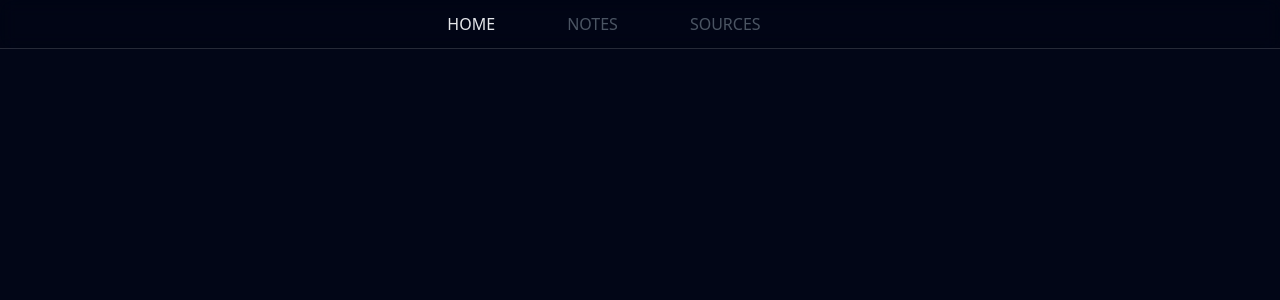
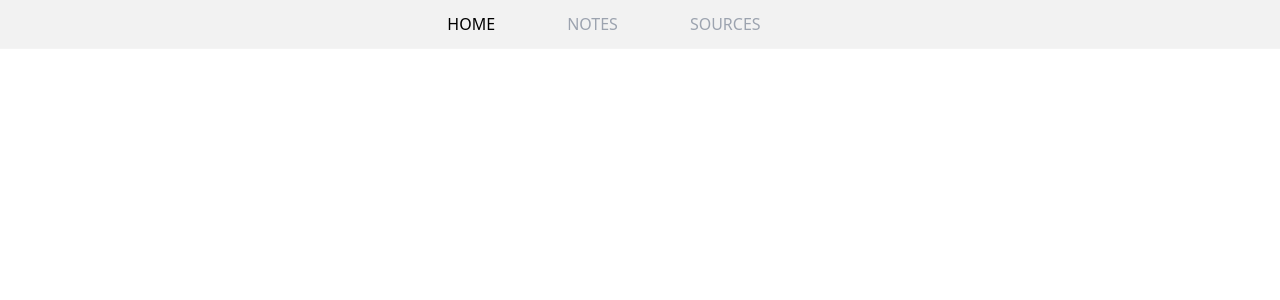
Before and after one commit to FU-design/Picture, a Vue app: page /home in a window 1280 px wide. Shown: the top 300 px of the page. Built offline with nearby package versions, Linux system fonts and the light colour scheme.

Commit message:
style: 修改主题背景色

```diff
--- a/src/layout/layout-header/index.vue
+++ b/src/layout/layout-header/index.vue
@@ -14,7 +14,7 @@ function onClick(name: RouteRecordNameGeneric) {
 <template>
   <header class="bg-black/5 backdrop-blur backdrop-filter sticky top-0 z-10 lg:py-0 border-b border-white/15">
     <section class="w-auto h-full flex gap-16 justify-center p-2">
-      <div v-for="{ name } in routes" :key="name" :class="[route.name === name ? 'text-gray-200' : 'text-gray-600']" class="rounded-lg cursor-pointer p-1" @click="onClick(name)">
+      <div v-for="{ name } in routes" :key="name" :class="[route.name === name ? 'text-black' : 'text-gray-400']" class="rounded-lg cursor-pointer p-1" @click="onClick(name)">
         <div class="inline-flex flex-1 justify-center transition-all">
           {{ name }}
         </div>
--- a/src/styles/main.css
+++ b/src/styles/main.css
@@ -6,8 +6,8 @@
 
 :root {
  position: relative;
- background-color: theme(backgroundColor.slate.950);
- color: theme(textColor.white);
+ background-color: theme(backgroundColor.white);
+ color: theme(textColor.black);
 }
 
 .bg-gh-marketingDark{
```
